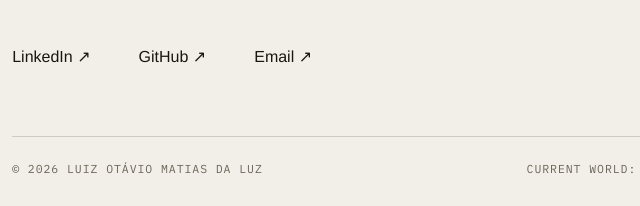
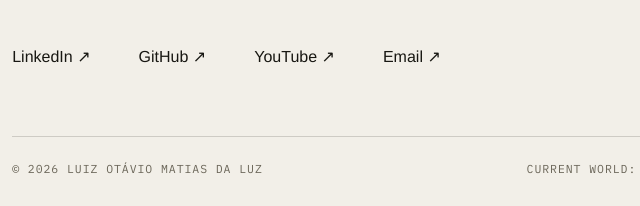
Before and after one commit to luizomatias/luiz-website, a website built with Vite: page index.html in a window 1280 px wide. Shown: the part 3821-4027 px from the top of the page, 39-679 px from the left. Built offline with nearby package versions, Linux system fonts and the light colour scheme; animation ran at ten frames a second; a web font is replaced by a local one.

Commit message:
Add YouTube channel to footer links
Co-Authored-By: Claude Fable 5 <noreply@anthropic.com>

```diff
--- a/index.html
+++ b/index.html
@@ -338,6 +338,7 @@
       <div class="footer-links reveal">
         <a href="https://www.linkedin.com/in/luizotaviomatiasdaluz/" target="_blank" rel="noopener" data-magnetic><span data-scramble>LinkedIn</span> ↗</a>
         <a href="https://github.com/luizomatias" target="_blank" rel="noopener" data-magnetic><span data-scramble>GitHub</span> ↗</a>
+        <a href="https://www.youtube.com/@luizomatias" target="_blank" rel="noopener" data-magnetic><span data-scramble>YouTube</span> ↗</a>
         <a href="mailto:luizomatias2@gmail.com" data-magnetic><span data-scramble>Email</span> ↗</a>
       </div>
       <div class="footer-base mono">
```
